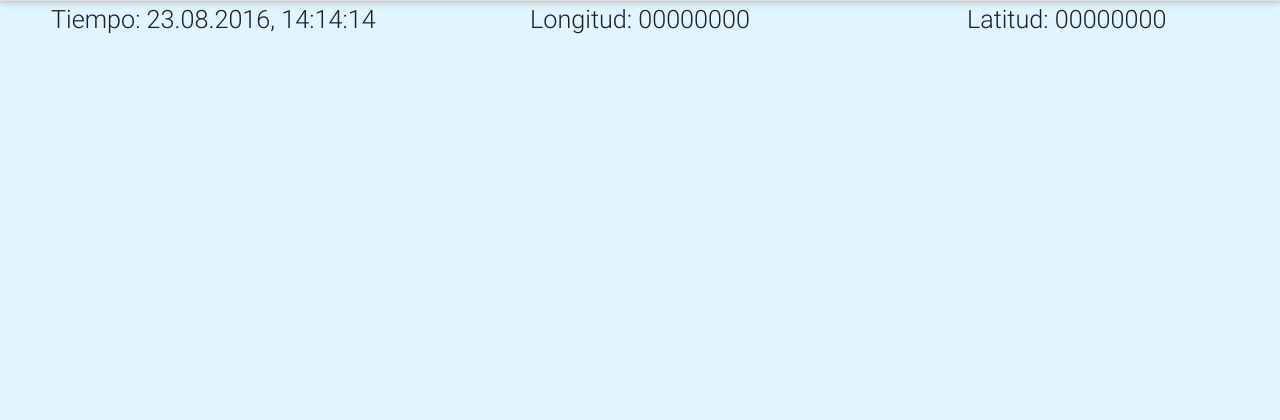
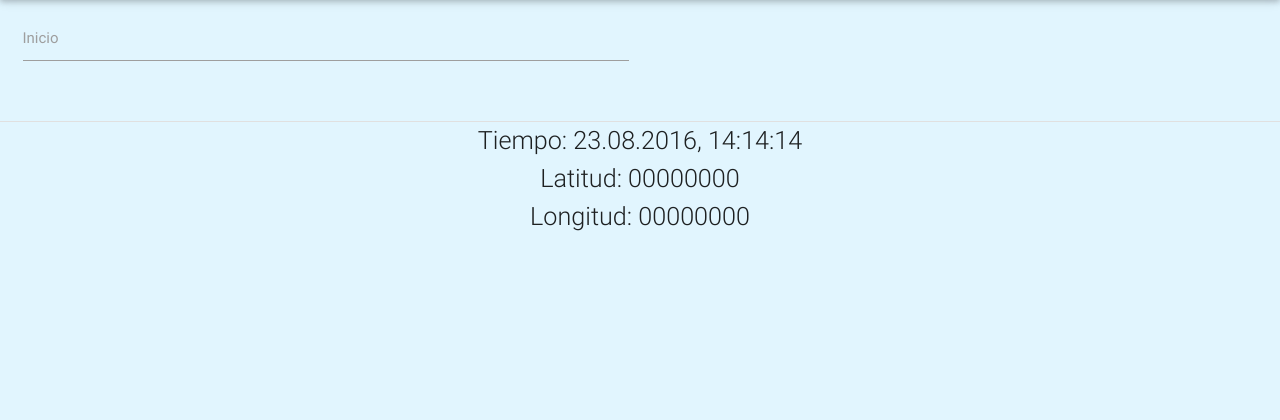
Before and after one commit to tiannymonti/electronicdesign, a PHP site: page /hist.php in a window 1280 px wide. Shown: the part 64-484 px from the top of the page. Run offline with PHP 8.4, Linux system fonts and the light colour scheme; some libraries are stand-ins or nearby versions; some web fonts are replaced.

Commit message:
datepick

```diff
--- a/hist.php
+++ b/hist.php
@@ -31,7 +31,16 @@
 		</div>
 	</nav>
 	 <main>
-		<div class="row">
+		 <div class="row">
+			<form class="col s12">
+				<div class="row">
+					<div class="input-field col s6">
+						<input id="datetimepicker" type="text">
+						<label for="email">Inicio</label>
+					</div>
+				</div>
+			</form>
+		</div>
 		<!--<div id="googleMap" style="width:95%;height:50em;margin:auto; margin-top:0.5em;"></div>-->
 		<div class="divider"></div>
 		<div class="col s4" id="division"><span class="flow-text">Tiempo: </span><span class="flow-text" id="dia">23</span><span class="flow-text">.</span><span class="flow-text" id="mes">08</span><span class="flow-text">.</span><span class="flow-text" id="yr">2016</span><span class="flow-text">, </span><span class="flow-text" id="hora">14</span><span class="flow-text">:</span><span class="flow-text" id="min">14</span><span class="flow-text">:</span><span class="flow-text" id="seg">14</span></div>
@@ -39,8 +48,7 @@
 		<div class="col s4 pull-s4" id="division"><span class="flow-text">Longitud: </span><span class="flow-text" id="longitud">00000000</span></div>
 		</div>
 	  </main>
-
-        <footer name="abajo" class="page-footer light-blue darken-4">
+      <footer name="abajo" class="page-footer light-blue darken-4">
           <div class="container">
             <div class="row">
               <div class="col l6 s12">
@@ -65,9 +73,19 @@
             </div>
           </div>
         </footer>
-
     </body>
 
+    <link rel="stylesheet" type="text/css" href="/jquery.datetimepicker.css"/ >
+	<script src="/jquery.js"></script>
+	<script src="/build/jquery.datetimepicker.full.min.js"></script>
+
+    <script type="text/javascript">
+		jQuery('#datetimepicker3').datetimepicker({
+			format:'d.m.Y H:i',
+			inline:true,
+			lang:'ru'
+		});
+    </script>
 
    <!--<script src="http://maps.googleapis.com/maps/api/js?key=AIzaSyDIz0DiW7sx_Ra06WAb9dSm-QURV-WTZGM"></script>-->
 
```
